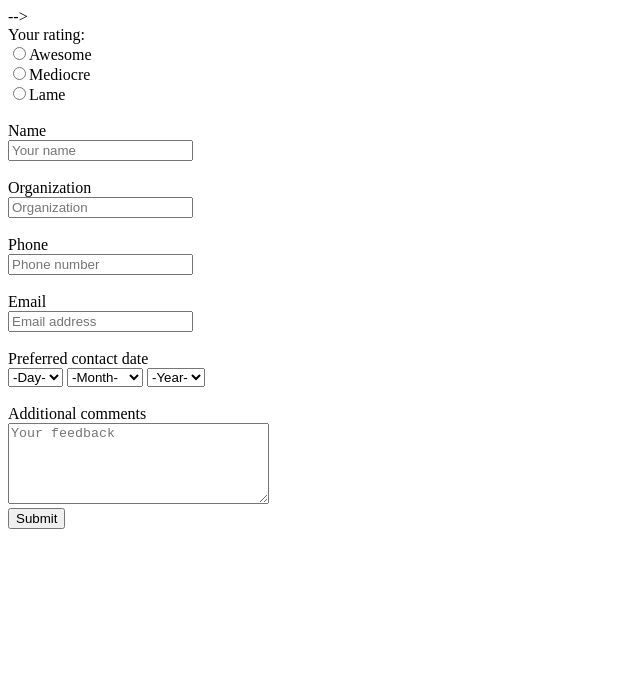
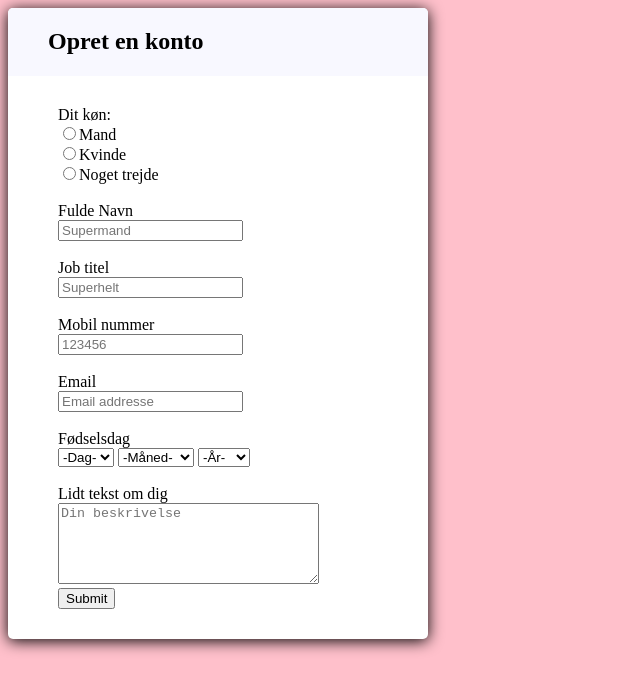
Before and after one commit to SorenHoltorp/Eksamen-2020-Programmering, a plain HTML site: page Client/views/index.html in a window 1280 px wide. Shown: the whole page, without its empty margins (0-640 px from the left). Drawn offline with Linux system fonts and the light colour scheme.

Commit message:
En masse ændringer i views, gammel kode fra tidligere opgaver

```diff
--- a/Client/views/index.html
+++ b/Client/views/index.html
@@ -1,66 +1,99 @@
-    <!DOCTYPE html>
-    <html lang="en">
-        <head>
-            <meta charset="UTF-8">
-            <title>Eksamensopgave 2020</title>
-        </head>
-        <body>
+<!DOCTYPE html>
+<html>
+    <head>
+        <title>HTML form</title>
 
 
-    <p id="validationTextRating" style="color: red; margin-top: 1px; margin-bottom: 1px;"></p>
+    <style>
+body {
+  background-color: pink;
+  align-content: center;
+}
 
-	<p id="validationTextName" style="color: red; margin-top: 1px; margin-bottom: 1px;"></p>
+.container {
+    background-color: white;
+border-radius: 5px;
+  box-shadow: 0 2px 15px rgba(0,0,0.8);
+  overflow: hidden;
+  width: 420px;
+  max-width: 100%;
+}
 
-	<p id="validationTextPhonenum" style="color: red; margin-top: 1px; margin-bottom: 1px;"></p>
 
-	<p id="validationTextEmail" style="color: red; margin-top: 1px; margin-bottom: 1px;"></p>
+.header {
+      background-color: #F8F8FF;
+  border-bottom: 1px solid #F8F8FF;
+padding: 20px 40px ;
+}
 
-	<p id="validationTextContactdate" style="color: red; margin-top: 1px; margin-bottom: 1px;"></p>
--->
-        <form name="userContact" onsubmit="return validateContactInformation()" method="get">
+.header h2 {
+  margin: 0px;
+
+}
+
+.form {
+    padding: 30px 50px;
+
+}
+
+    </style>
+
+    </head>
+    <body>
+
+        <div class= "container">
+            <div class="header">
+              <h2>Opret en konto</h2>
+            </div>
+
+
+    <div>
+
+
+        <form class="form" name="userContact" onsubmit="return validateContactInformation()" method="get">
 
             <!-- Radio buttons -->
-            Your rating:
+            Dit køn:
             <br/>
-            <input type="radio" class="user_rating" name="rating" value="Awesome"/>Awesome
+            <input type="radio" class="user_rating" name="rating" value="Mand"/>Mand
             <br/>
-            <input type="radio" class="user_rating" name="rating" value="Mediocre"/>Mediocre
+            <input type="radio" class="user_rating" name="rating" value="Kvinde"/>Kvinde
             <br/>
-            <input type="radio" class="user_rating" name="rating" value="Lame"/>Lame
+            <input type="radio" class="user_rating" name="rating" value="Trejde"/>Noget trejde
 
             <br/>
             <br/>
 
             <!-- Text fields -->
-            Name
+            Fulde Navn
             <br/>
-            <input type="text" id="user_name" value="" placeholder="Your name"/>
+            <input type="text" id="user_name" value="" placeholder="Supermand"/>
             <br/>
             <br/>
 
-            Organization
+            Job titel
             <br/>
-            <input type="text" id="organization" value="" placeholder="Organization"/>
+            <input type="text" id="organization" value="" placeholder="Superhelt"/>
             <br/>
             <br/>
 
-            Phone
+            Mobil nummer
             <br/>
-            <input type="text" id="phone" value="" placeholder="Phone number"/>
+            <input type="text" id="phone" value="" placeholder="123456"/>
             <br/>
             <br/>
 
             Email
             <br/>
-            <input type="text" id="email" value="" placeholder="Email address"/>
+            <input type="text" id="email" value="" placeholder="Email addresse"/>
             <br/>
             <br/>
 
             <!-- Dropdown lists -->
-            Preferred contact date
+            Fødselsdag
             <br/>
             <select type="text" id="contact_day">
-                <option selected disabled>-Day-</option>
+                <option selected disabled>-Dag-</option>
                 <option value="1">01</option>
                 <option value="2">02</option>
                 <option value="3">03</option>
@@ -76,9 +109,8 @@
                 <!-- ...and so forth -->
             </select>
 
-
             <select type="text" id="contact_month">
-                <option selected disabled>-Month-</option>
+                <option selected disabled>-Måned-</option>
                 <option value="1">January</option>
                 <option value="2">February</option>
                 <option value="3">March</option>
@@ -90,7 +122,7 @@
             </select>
 
             <select type="text" id="contact_year">
-                <option selected disabled>-Year-</option>
+                <option selected disabled>-År-</option>
                 <option value="2018">2018</option>
                 <option value="2019">2019</option>
                 <option value="2020">2020</option>
@@ -101,9 +133,9 @@
             <br/>
 
             <!-- Text area for additional comments -->
-            Additional comments
+            Lidt tekst om dig
             <br/>
-            <textarea type="text" rows="5" cols="30" id="additional_info" value="" placeholder="Your feedback"></textarea>
+            <textarea type="text" rows="5" cols="30" id="additional_info" value="" placeholder="Din beskrivelse"></textarea>
             <br/>
 
             <!-- Submit button to activate some function -->
@@ -112,8 +144,7 @@
     </div>
 
 
-        </body>
-
-
-        <script src ="script.js"> </script>
-        </html>
+        <!-- Linking external Javascript file to our HTML page -->
+        <script type="application/x-javascript" src="script.js"></script>
+    </body>
+</html>
--- /dev/null
+++ b/Client/views/script.js
@@ -0,0 +1,62 @@
+function validateContactInformation() {
+
+
+    // Punkt 1: Sæt JS variable, til de værdier der er indtastet i HTML formen
+
+    var name = document.getElementById('user_name').value;
+    var org = document.getElementById('organization').value;
+    var phone = document.getElementById('phone').value;
+    var email = document.getElementById('email').value;
+
+    var comment = document.getElementById('additional_info').value;
+    var contactDay = document.getElementById('contact_day').value;
+    var contactMonth = document.getElementById('contact_month').value;
+    var contactYear = document.getElementById('contact_year').value;
+
+
+    // Date() klassen henter dags dato i centraleuropæisk tid GMT +0200
+    // Når vi instantierer en variabel ligesom currentDate i den nedenstående med new Date(), så indeholder denne variabel altså dags dato og klokkeslæt
+    var currentDate = new Date();
+    var contactDate = new Date();
+
+
+    // vi tilføjer brugerens valgte kontakt dato med setFullYear()-metoden
+    contactDate.setFullYear(contactYear, contactMonth-1, contactDay);
+
+
+    // Radio buttons er faktisk et array, hvor man kun kan vælge en mulighed, så vi skal loope igennem for at tjekke om en radio button er checked
+
+    //Henter arrayet
+    var ratingButtons = document.getElementsByClassName('user_rating');
+
+    //Længden af arrayet ligges i en variable kaldt len
+    var len = ratingButtons.length;
+
+    //Placeholder ofr userRating, som pt. bare er en tom String
+    var userRating = "";
+
+    /* vi laver et loop og ser efter om rating button er checked med ".checked" keywordet.
+     Hvis den er checked, så finder den valuen i den radio button */
+    var i = 0;
+
+    var validRadio = false;
+    for (i=0; i<len; i++) {
+        if (ratingButtons[i].checked) {
+            userRating = ratingButtons[i].value;
+
+            // vi tilføjer at variablen validRadio bliver sand, hvis en userRating er checked.
+            validRadio = true;
+        }
+    }
+
+
+    // Vi slutter funktionen af med at lave en alert besked for at se om alle de varible er blevet hentet ordenligt fra html dokumentet
+   alert("Hej " + name         + "\nKøn: " + userRating
+         + "\nOrganization: " + org
+         + "\nPhone: " + phone
+         + "\nEmail: " + email
+         + "\nYour comment: " + comment
+         + "\nYour requested date to be contacted: " + contactDate
+         + "\nToday's date: " + currentDate);
+
+}
```
Also changed, not shown: Client/dist/script.js (deleted, +0 -62 lines), Client/views/appcss.css (deleted), 1 other file.
